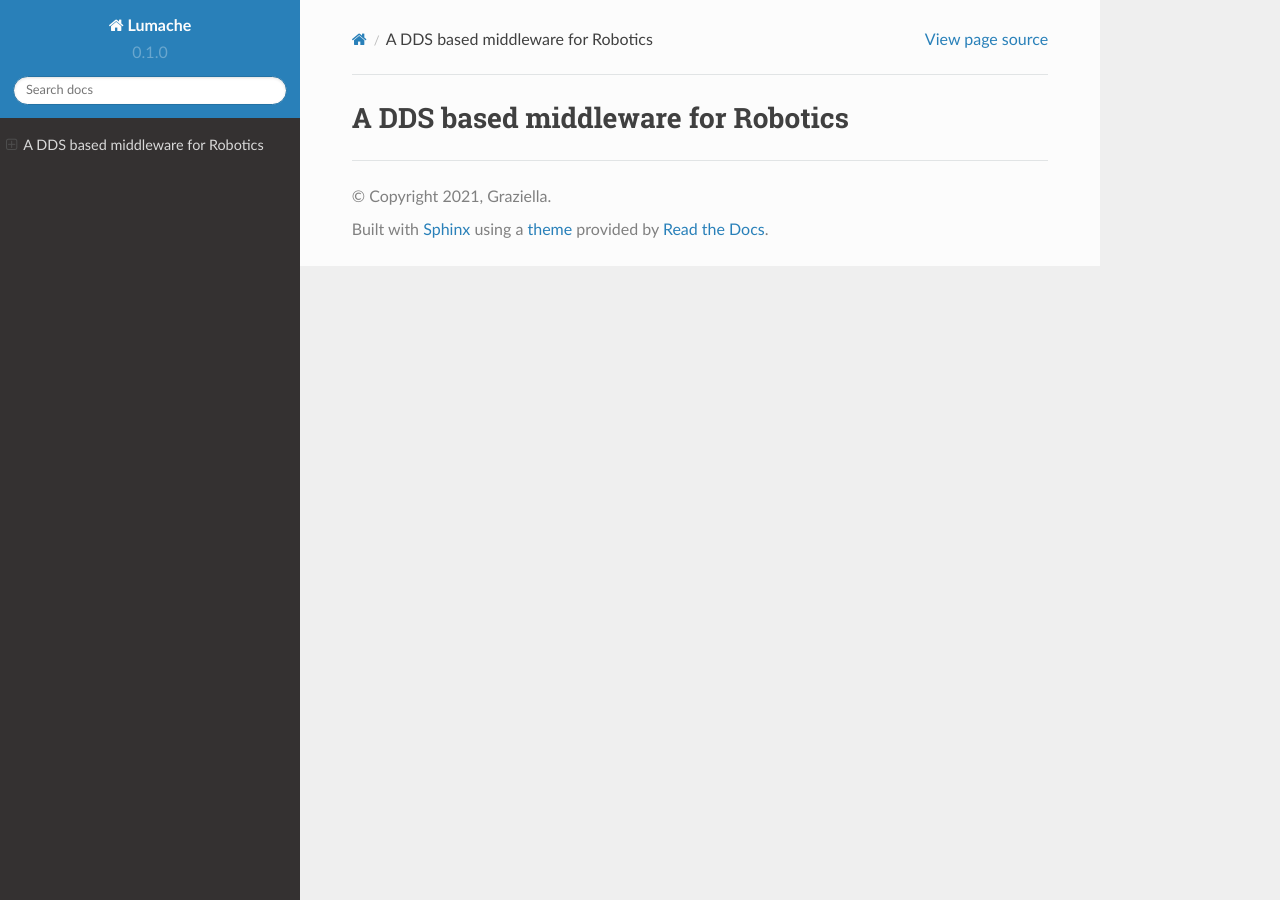
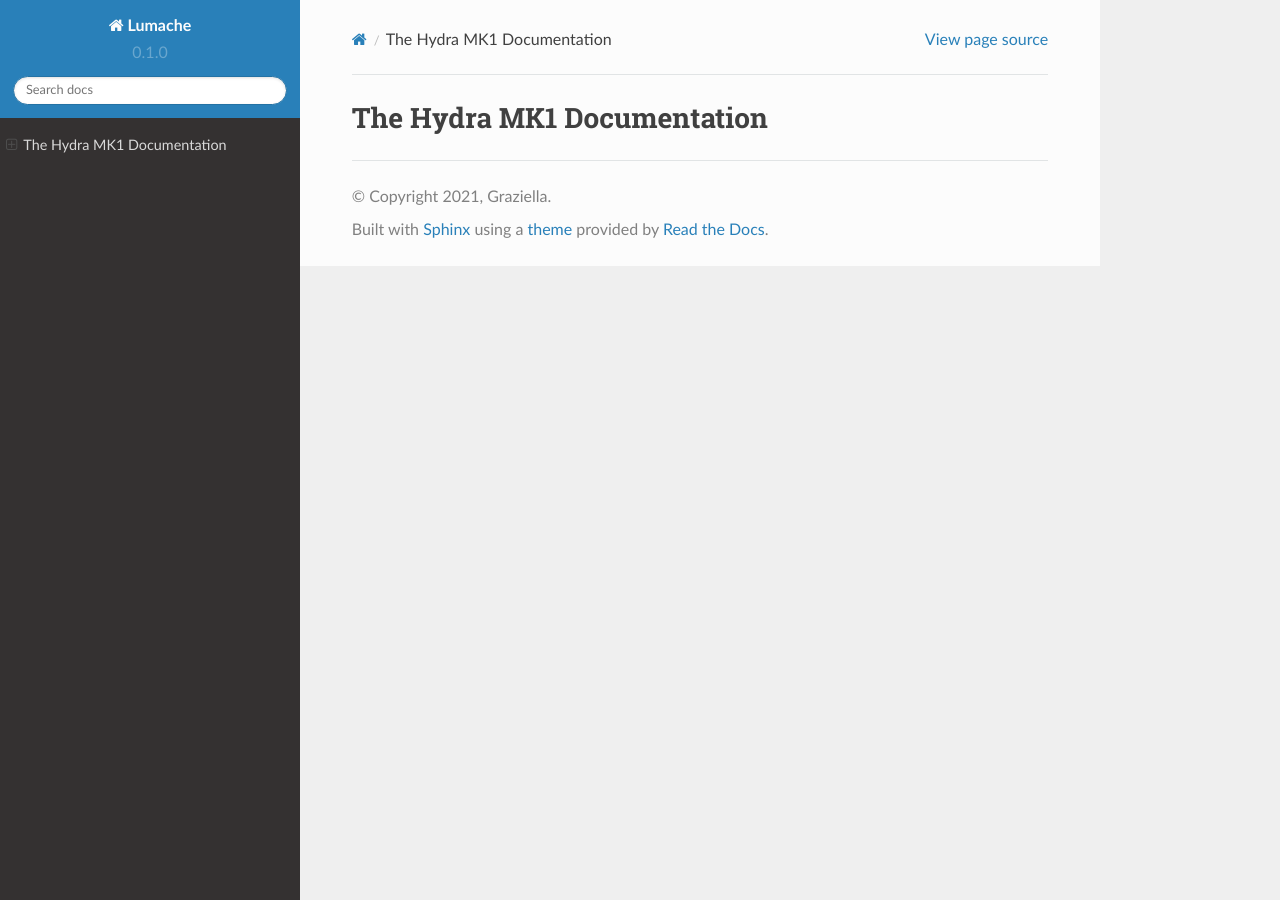
Before and after one commit to srl-ethz/hydra-documentation, a Sphinx documentation site: the page built from docs/source/index.rst, in a window 1280 px wide. Built offline with Sphinx 7.4.7 and the Read the Docs theme 2.0.0, drawn with Linux system fonts in a browser that asks for light colours; pages that are not in the unit, such as notebooks, are missing from menus.

Commit message:
Update index.rst

```diff
--- a/docs/source/index.rst
+++ b/docs/source/index.rst
@@ -4,57 +4,57 @@
    contain the root `toctree` directive.
 
 ####################################
-A DDS based middleware for Robotics
+The Hydra MK1 Documentation
 ####################################
 
 .. toctree::
    :maxdepth: 2
    :caption: Introduction
 
-   What is a Hydra MK1? <contents/intro/whatis>
-   What Components are Used in the Hydra MK1? <contents/intro/components>
+   What is a Hydra MK1? <intro/whatis>
+   What Components are Used in the Hydra MK1? <intro/components>
 
 .. toctree::
    :maxdepth: 2
    :caption: Bill of Materials
 
-   Overview <contents/bom/overview>
-   Machined Parts <contents/bom/machined>
-   Printed Parts <contents/bom/printed>
-   Crimped Wires <contents/bom/wires>
+   Overview <bom/overview>
+   Machined Parts <bom/machined>
+   Printed Parts <bom/printed>
+   Crimped Wires <bom/wires>
 
 .. toctree::
    :maxdepth: 2
    :caption: Building instructions
 
-   Rat Rig <contents/build/ratrig>
-   X Carriage and Toolchanger <contents/build/carriage>
-   Electronics and Wiring <contents/build/electronics>
-   Firmware and Slicer <contents/build/firmware>
+   Rat Rig <build/ratrig>
+   X Carriage and Toolchanger <build/carriage>
+   Electronics and Wiring <build/electronics>
+   Firmware and Slicer <build/firmware>
 
 .. toctree::
    :maxdepth: 2
    :caption: Tools
 
-   E3D Hemera <contents/tools/hemera>
-   Pellet Extruder v4 <contents/tools/pellet>
+   E3D Hemera <tools/hemera>
+   Pellet Extruder v4 <tools/pellet>
 
 .. toctree::
    :maxdepth: 2
    :caption: Usage
 
-   Powering Up and Connecting to the Printer <contents/usage/power>
-   Homing <contents/usage/homing>
-   Preheating and Swapping Tools <contents/usage/preheat>
-   Loading Material <contents/usage/loading>
-   Slicing and Printing <contents/usage/slicing>
+   Powering Up and Connecting to the Printer <usage/power>
+   Homing <usage/homing>
+   Preheating and Swapping Tools <usage/preheat>
+   Loading Material <usage/loading>
+   Slicing and Printing <usage/slicing>
 
 .. toctree::
    :maxdepth: 2
    :caption: Maintenance
 
-   Updating Firmware <contents/maintenance/update>
-   Calibrating Tool Offsets <contents/maintenance/zoffset>
-   Calibrating Parking Spot Position <contents/maintenance/parking>
-   Unclogging Hemera <contents/maintenance/unclogghemera>
-   Unclogging Pellet Extruder <contents/maintenance/uncloggpellet>
+   Updating Firmware <maintenance/update>
+   Calibrating Tool Offsets <maintenance/offset>
+   Calibrating Parking Spot <contents/maintenance/parking>
+   Unclogging Hemera <maintenance/unclogghemera>
+   Unclogging Pellet Extruder <maintenance/uncloggpellet>
```
